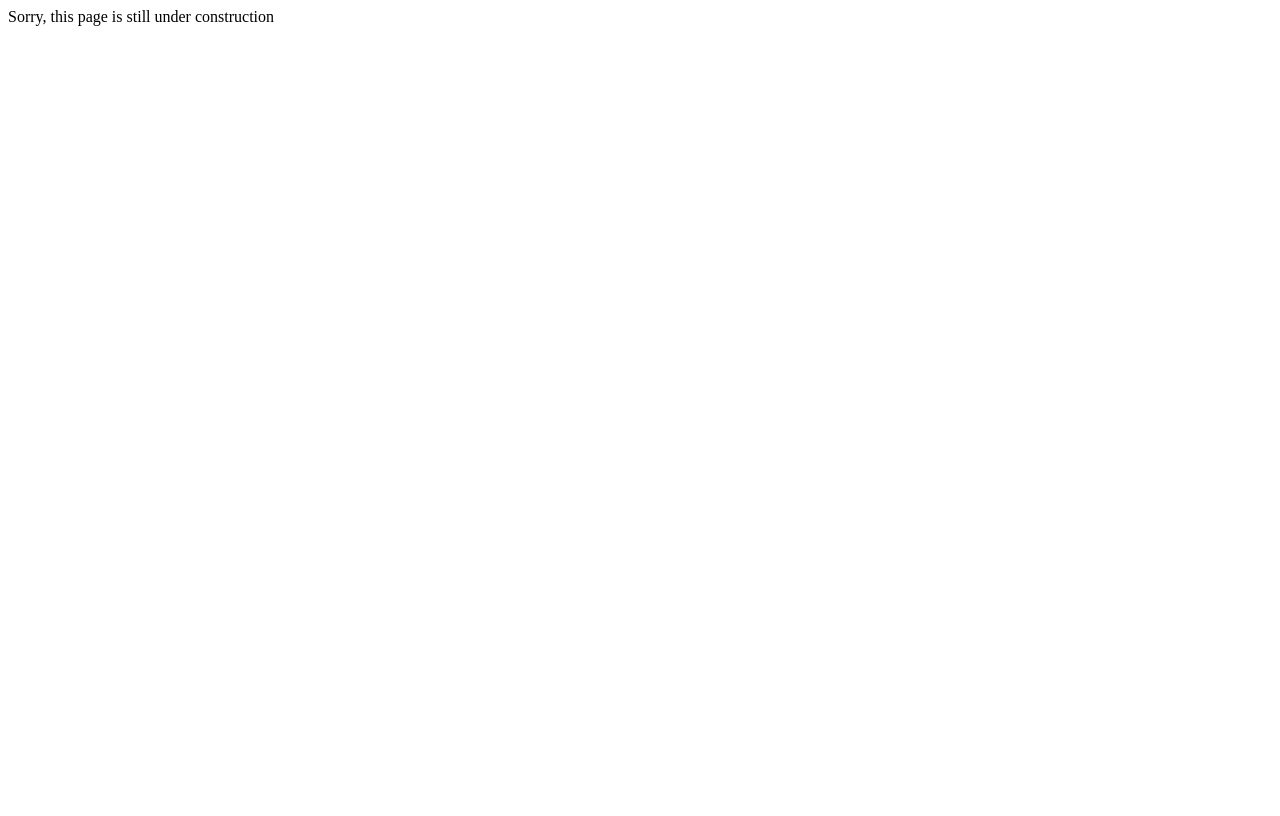
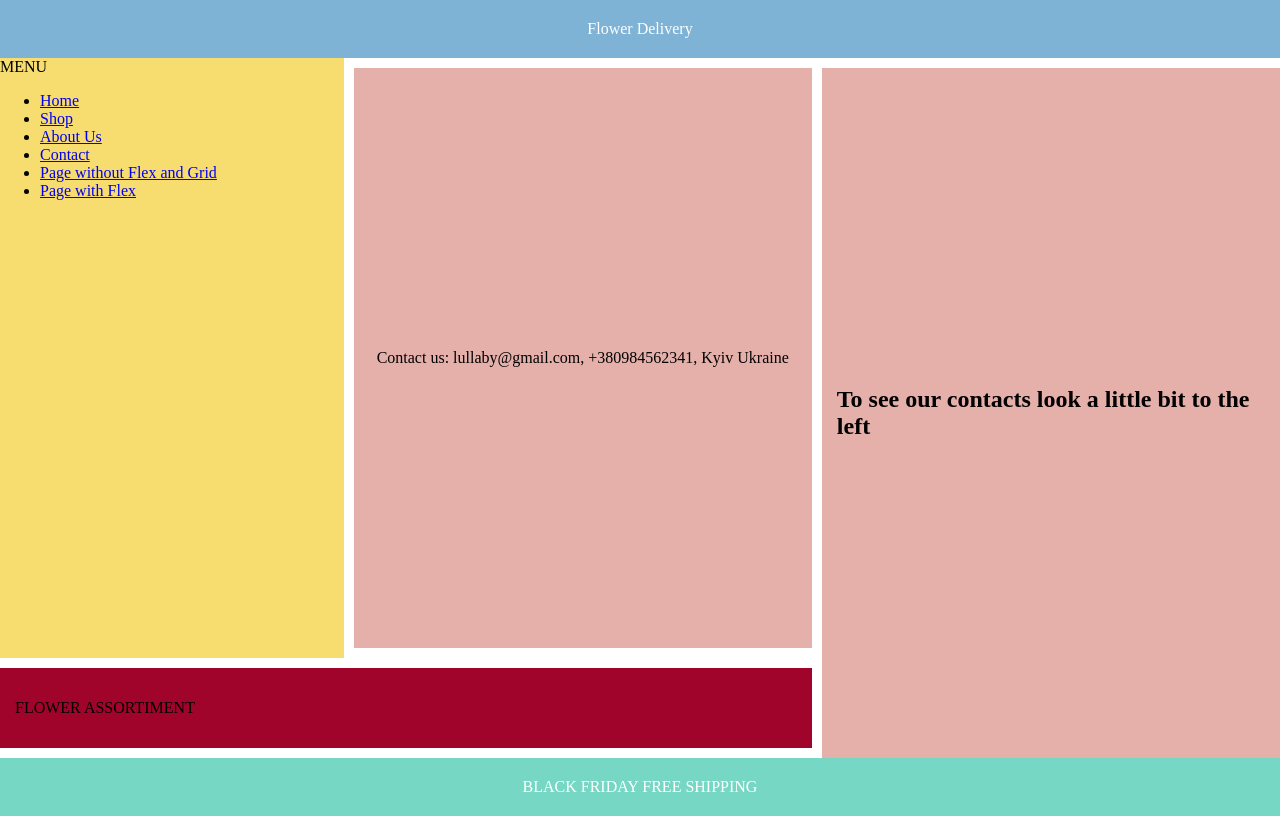
Before and after one commit to tpkvmr/webprog, a plain HTML site: page contact.html in a window 1280 px wide. Drawn offline with Linux system fonts and the light colour scheme.

Commit message:
Update contact.html

```diff
--- a/contact.html
+++ b/contact.html
@@ -2,10 +2,47 @@
 <html lang="en">
 <head>
   <meta charset="UTF-8">
-  <title>Contact</title>
-  <h> Sorry, this page is still under construction</h>
+  <meta name="viewport" content="width=device-width, initial-scale=1.0">
+  <title>Flower Delivery</title>
+  <link rel="stylesheet" href="lab1.css">
 </head>
 <body>
-
+<header>
+  <h> Flower Delivery
+  </h>
+</header>
+<div class="container">
+  <nav id="menu">
+    <h>MENU</h>
+    <ul>
+      <li><a href="home.html">Home</a></li>
+      <li><a href="shop.html">Shop</a></li>
+      <li><a href="aboutus.html">About Us</a></li>
+      <li><a href="contact.html">Contact</a></li>
+      <li><a href="index.2.html">Page without Flex and Grid</a></li>
+      <li><a href="index.1.html">Page with Flex</a></li>
+    </ul>
+  </nav>
+  <section id="content1">
+    <h1> To see our contacts look a little bit to the left
+    </h1>
+  </section>
+  <section id="content2">
+    <h>
+    Contact us:
+    lullaby@gmail.com,
+    +380984562341,
+    Kyiv Ukraine
+      </h>
+  </section>
+  <article id="article">
+    <p>FLOWER ASSORTIMENT </p>
+  </article>
+</div>
+<footer>
+  <h> BLACK FRIDAY
+    FREE SHIPPING
+  </h>
+</footer>
 </body>
 </html>
```
